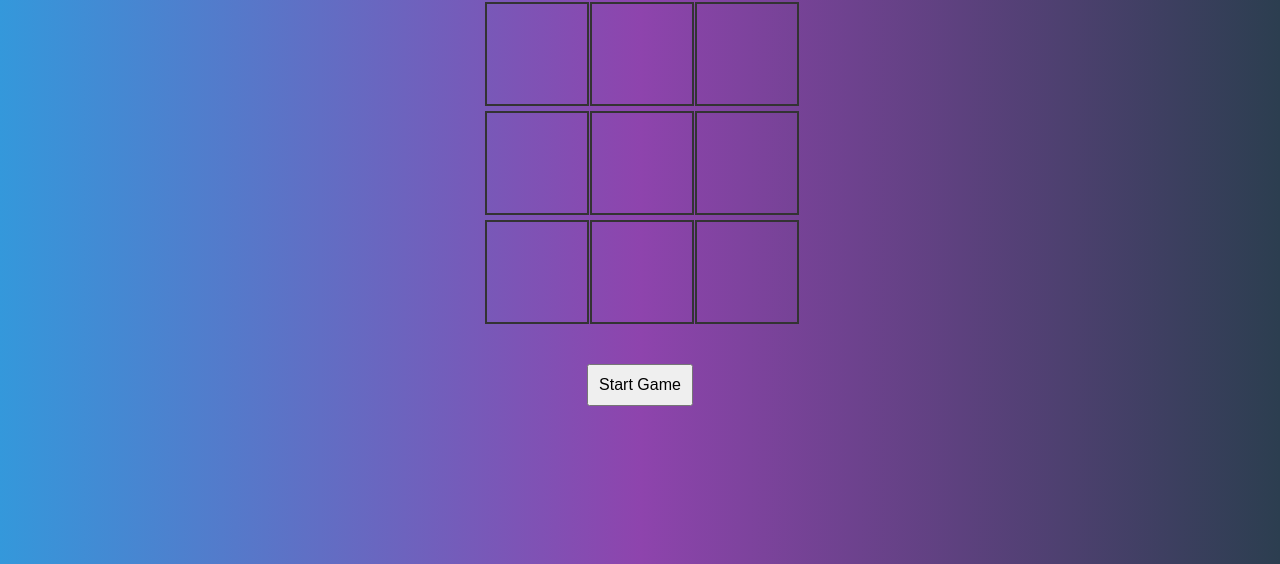
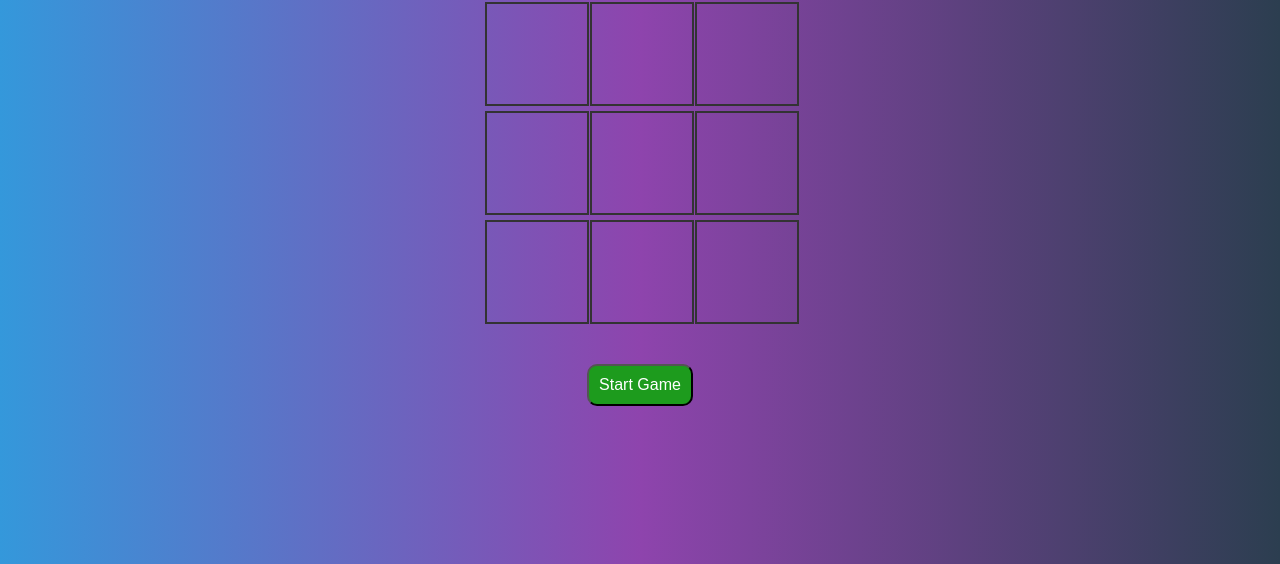
Before and after one commit to pillar008/PRODIGY_WD_03, a plain HTML site: page index.html in a window 1280 px wide. Shown: the part 236-800 px from the top of the page. Drawn offline with Linux system fonts and the light colour scheme.

Commit message:
added style for start button

```diff
--- a/index.css
+++ b/index.css
@@ -16,6 +16,16 @@ body {
 
 #ticTacToe {
   text-align: center;
+}
+
+#gameButton {
+  background-color: rgb(29, 155, 29);
+  color: white;
+  border-radius: 10px;
+}
+
+#gameButton:hover {
+  background-color: rgb(36, 190, 36);
 }
 
 #gameBoard {
```
